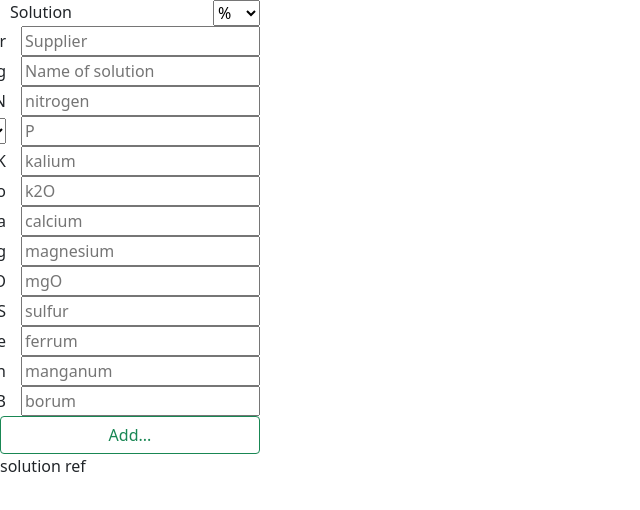
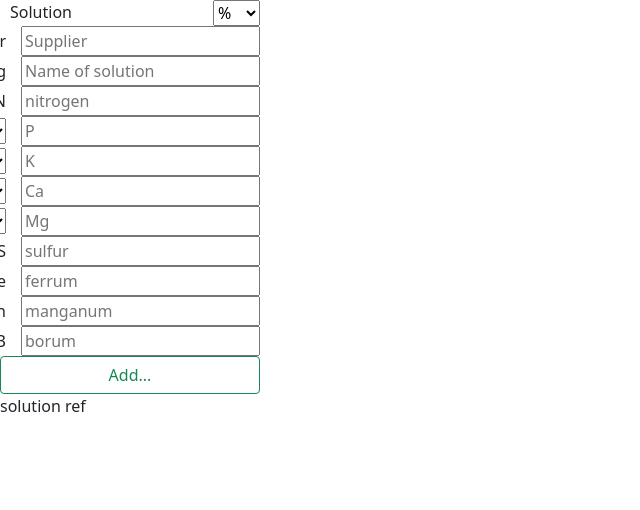
Before and after one commit to soenso/hook-form-tutor, a React (Create React App) app: page / in a window 1280 px wide. Shown: the top 510 px of the page, without its empty margins (0-640 px from the left). Built offline with nearby package versions, Linux system fonts and the light colour scheme.

Commit message:
solution form elements added

```diff
--- a/package.json
+++ b/package.json
@@ -12,6 +12,7 @@
     "react-dom": "^17.0.2",
     "react-hook-form": "^7.28.0",
     "react-scripts": "5.0.0",
+    "redux": "^4.1.2",
     "web-vitals": "^2.1.4"
   },
   "devDependencies": {
--- a/src/components/Form.jsx
+++ b/src/components/Form.jsx
@@ -3,19 +3,17 @@ import { useForm } from 'react-hook-form';
 import './css/form.css';
 
 const Form = ({ onSubmit }) => {
-  const [phosphorValue, setPhosphorValue] = useState({ value: 'P' });
+  let ana = 0;
+  const [phosphorus, setPhosphorus] = useState('P');
   const [nameValid, setNameValid] = useState('Name of solution');
+  const [kalium, setKalium] = useState('K');
+  const [calcium, setCalcium] = useState('Ca');
+  const [magnesium, setMagnesium] = useState('Mg');
   const {
     register,
     handleSubmit,
     formState: { errors },
   } = useForm();
-
-  const handleChange = (event) => {
-    setPhosphorValue({ value: event.target.value });
-    console.log(event.target.value);
-  };
-  console.log(phosphorValue.value);
   return (
     <form className="form" onSubmit={handleSubmit(onSubmit)}>
       <div className="form-header">
@@ -39,15 +37,18 @@ const Form = ({ onSubmit }) => {
         <div className="line">
           <span>Naming</span>
           <input type={'text'} placeholder={nameValid} {...register('name', { required: true })} />
-          {errors.solution && 'This field is required'}
-          {console.log(nameValid)}
+          {errors.name && <span>This field is required</span>}
         </div>
         <div className="line">
           <span>N</span>
           <input type="number" step="0.01" min="0" placeholder="nitrogen" {...register('nitro')} />
         </div>
         <div className="line">
-          <select value={phosphorValue.value} onChange={handleChange}>
+          <select
+            value={phosphorus}
+            onChange={(event) => {
+              setPhosphorus(event.target.value);
+            }}>
             <option value="P">P</option>
             <option value="p2o5">p2o5</option>
           </select>
@@ -56,37 +57,52 @@ const Form = ({ onSubmit }) => {
             type="number"
             step="0.01"
             min="0"
-            placeholder={phosphorValue.value}
-            {...register(phosphorValue.value)}
+            placeholder={phosphorus}
+            {...register(phosphorus)}
           />
         </div>
 
         <div className="line">
-          <span>K</span>
-          <input type="number" step="0.01" min="0" placeholder="kalium" {...register('kalium')} />
+          <select
+            value={kalium}
+            onChange={(event) => {
+              setKalium(event.target.value);
+            }}>
+            <option value="K">K</option>
+            <option value="K2o">K2o</option>
+          </select>
+          <input type="number" step="0.01" min="0" placeholder={kalium} {...register(kalium)} />
+        </div>
+
+        <div className="line">
+          <select
+            value={calcium}
+            onChange={(event) => {
+              setCalcium(event.target.value);
+            }}>
+            <option value="Ca">Ca</option>
+            <option value="CaO">CaO</option>
+          </select>
+          <input type="number" step="0.01" min="0" placeholder={calcium} {...register(calcium)} />
         </div>
         <div className="line">
-          <span>k2o</span>
-          <input type="number" step="0.01" min="0" placeholder="k2O" {...register('k2o')} />
-        </div>
-        <div className="line">
-          <span>Ca</span>
-          <input type="number" step="0.01" min="0" placeholder="calcium" {...register('calcium')} />
-        </div>
-        <div className="line">
-          <span>Mg</span>
+          <select
+            value={magnesium}
+            onChange={(event) => {
+              setMagnesium(event.target.value);
+            }}>
+            <option value="Mg">Mg</option>
+            <option value="MgO">MgO</option>
+          </select>
           <input
             type="number"
             step="0.01"
             min="0"
-            placeholder="magnesium"
-            {...register('magnesium')}
+            placeholder={magnesium}
+            {...register(magnesium)}
           />
         </div>
-        <div className="line">
-          <span>MgO</span>
-          <input type="number" step="0.01" min="0" placeholder="mgO" {...register('mgO')} />
-        </div>
+
         <div className="line">
           <span>S</span>
           <input type="number" step="0.01" min="0" placeholder="sulfur" {...register('sulfur')} />
```
Also changed, not shown: 1 other file (tests, documents, lock files or other folders).
